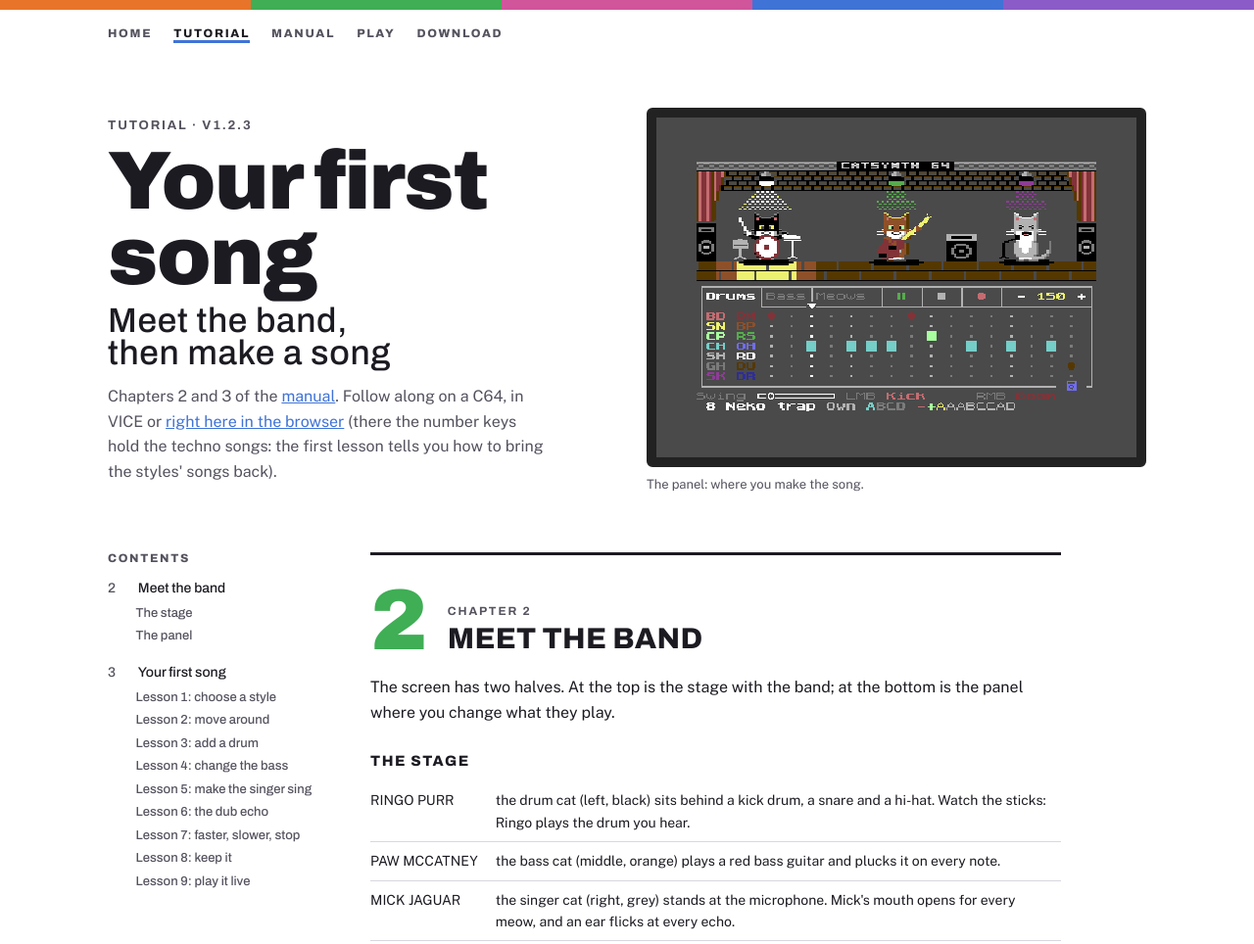
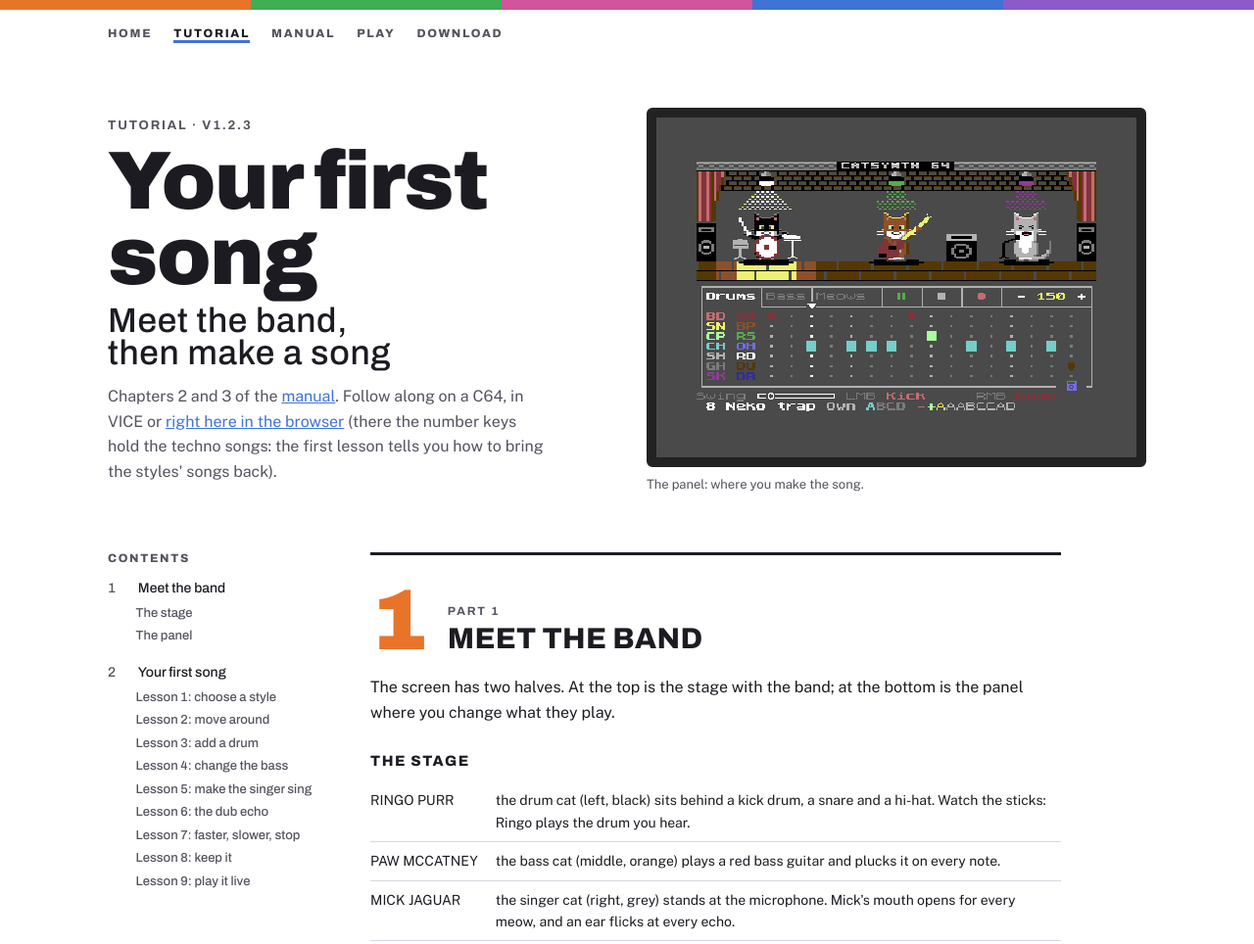
Before and after one commit to illobo/catsynth64, a plain HTML site: page docs/tutorial.html in a window 1280 px wide. Shown: the top 964 px of the page at 98% size. Drawn offline with nearby package versions, Linux system fonts and the light colour scheme.

Commit message:
Tutorial: its own parts 1 and 2, not the manual's chapter numbers
Co-Authored-By: Claude Opus 5.5 <noreply@anthropic.com>
Claude-Session: https://claude.ai/code/session_011id3EQ7NvVtuWDJtLuHYvU

```diff
--- a/docs/tutorial.html
+++ b/docs/tutorial.html
@@ -121,8 +121,8 @@ footer { max-width: 1060px; margin: 48px auto 0; color: var(--ink-soft); font-si
   </div>
   <figure class="shot"><img src="img/drums.png" alt="The panel with the drum matrix" width="768" height="544" loading="lazy"><figcaption>The panel: where you make the song.</figcaption></figure>
 </header>
-<div class="wrap"><nav class="toc" aria-label="Contents"><h2>Contents</h2><ol><li><a href="#2-meet-the-band"><span>2</span>Meet the band</a><ol><li><a href="#the-stage">The stage</a></li><li><a href="#the-panel">The panel</a></li></ol></li><li><a href="#3-your-first-song"><span>3</span>Your first song</a><ol><li><a href="#lesson-1-choose-a-style">Lesson 1: choose a style</a></li><li><a href="#lesson-2-move-around">Lesson 2: move around</a></li><li><a href="#lesson-3-add-a-drum">Lesson 3: add a drum</a></li><li><a href="#lesson-4-change-the-bass">Lesson 4: change the bass</a></li><li><a href="#lesson-5-make-the-singer-sing">Lesson 5: make the singer sing</a></li><li><a href="#lesson-6-the-dub-echo">Lesson 6: the dub echo</a></li><li><a href="#lesson-7-faster-slower-stop">Lesson 7: faster, slower, stop</a></li><li><a href="#lesson-8-keep-it">Lesson 8: keep it</a></li><li><a href="#lesson-9-play-it-live">Lesson 9: play it live</a></li></ol></li></ol></nav><main><section class="chapter" id="2-meet-the-band">
-<div class="chap"><div class="num l2">2</div><div><div class="lbl">Chapter 2</div><h2>Meet the band</h2></div></div>
+<div class="wrap"><nav class="toc" aria-label="Contents"><h2>Contents</h2><ol><li><a href="#1-meet-the-band"><span>1</span>Meet the band</a><ol><li><a href="#the-stage">The stage</a></li><li><a href="#the-panel">The panel</a></li></ol></li><li><a href="#2-your-first-song"><span>2</span>Your first song</a><ol><li><a href="#lesson-1-choose-a-style">Lesson 1: choose a style</a></li><li><a href="#lesson-2-move-around">Lesson 2: move around</a></li><li><a href="#lesson-3-add-a-drum">Lesson 3: add a drum</a></li><li><a href="#lesson-4-change-the-bass">Lesson 4: change the bass</a></li><li><a href="#lesson-5-make-the-singer-sing">Lesson 5: make the singer sing</a></li><li><a href="#lesson-6-the-dub-echo">Lesson 6: the dub echo</a></li><li><a href="#lesson-7-faster-slower-stop">Lesson 7: faster, slower, stop</a></li><li><a href="#lesson-8-keep-it">Lesson 8: keep it</a></li><li><a href="#lesson-9-play-it-live">Lesson 9: play it live</a></li></ol></li></ol></nav><main><section class="chapter" id="1-meet-the-band">
+<div class="chap"><div class="num l1">1</div><div><div class="lbl">Part 1</div><h2>Meet the band</h2></div></div>
 <p>The screen has two halves. At the top is the stage with the band; at the bottom is the panel where you change what they play.</p>
 <h3 id="the-stage">The stage</h3>
 <div class="table-wrap"><table><tr><td>RINGO PURR</td><td>the drum cat (left, black) sits behind a kick drum, a snare and a hi-hat. Watch the sticks: Ringo plays the drum you hear.</td></tr><tr><td>PAW MCCATNEY</td><td>the bass cat (middle, orange) plays a red bass guitar and plucks it on every note.</td></tr><tr><td>MICK JAGUAR</td><td>the singer cat (right, grey) stands at the microphone. Mick's mouth opens for every meow, and an ear flicks at every echo.</td></tr></table></div>
@@ -146,8 +146,8 @@ o     RECORD. Live play with recording switched on (Chapter 7).
 <p>When the bar you are looking at plays, a white arrow on the line above the matrix shows the step the band is on: the PLAYHEAD.</p>
 <p>The frame closes under the matrix. At its right end sits a small floppy disk: click it to open the disk page (Chapter 8). Below the frame, the next-to-last line holds the open cat's settings. The bottom line shows the song slot and its name, the mode, the four bars and the song's chain. Appendix C tells you about every one of them.</p>
 </section>
-<section class="chapter" id="3-your-first-song">
-<div class="chap"><div class="num l3">3</div><div><div class="lbl">Chapter 3</div><h2>Your first song</h2></div></div>
+<section class="chapter" id="2-your-first-song">
+<div class="chap"><div class="num l2">2</div><div><div class="lbl">Part 2</div><h2>Your first song</h2></div></div>
 <p>In this chapter you make the dancehall style your own. The band is already playing. If it is not, press <kbd>SPACE</kbd> or click the play button.</p>
 <p>Every lesson works with the keyboard, the mouse or the joystick. Use whichever you like; you can mix them as you go. Remember that <kbd>FIRE</kbd> is a left click and <kbd>FIRE</kbd> held is a right click.</p>
 <p>In the browser version the number keys hold the ten techno songs, not the styles' songs these lessons use. To follow along, press <kbd>S</kbd>, click New, then Defaults (or <kbd>SHIFT</kbd>+<kbd>D</kbd>), and Yes: the ten styles' songs come back. The browser has no disk drive, so the disk page says so; New still works.</p>
```
